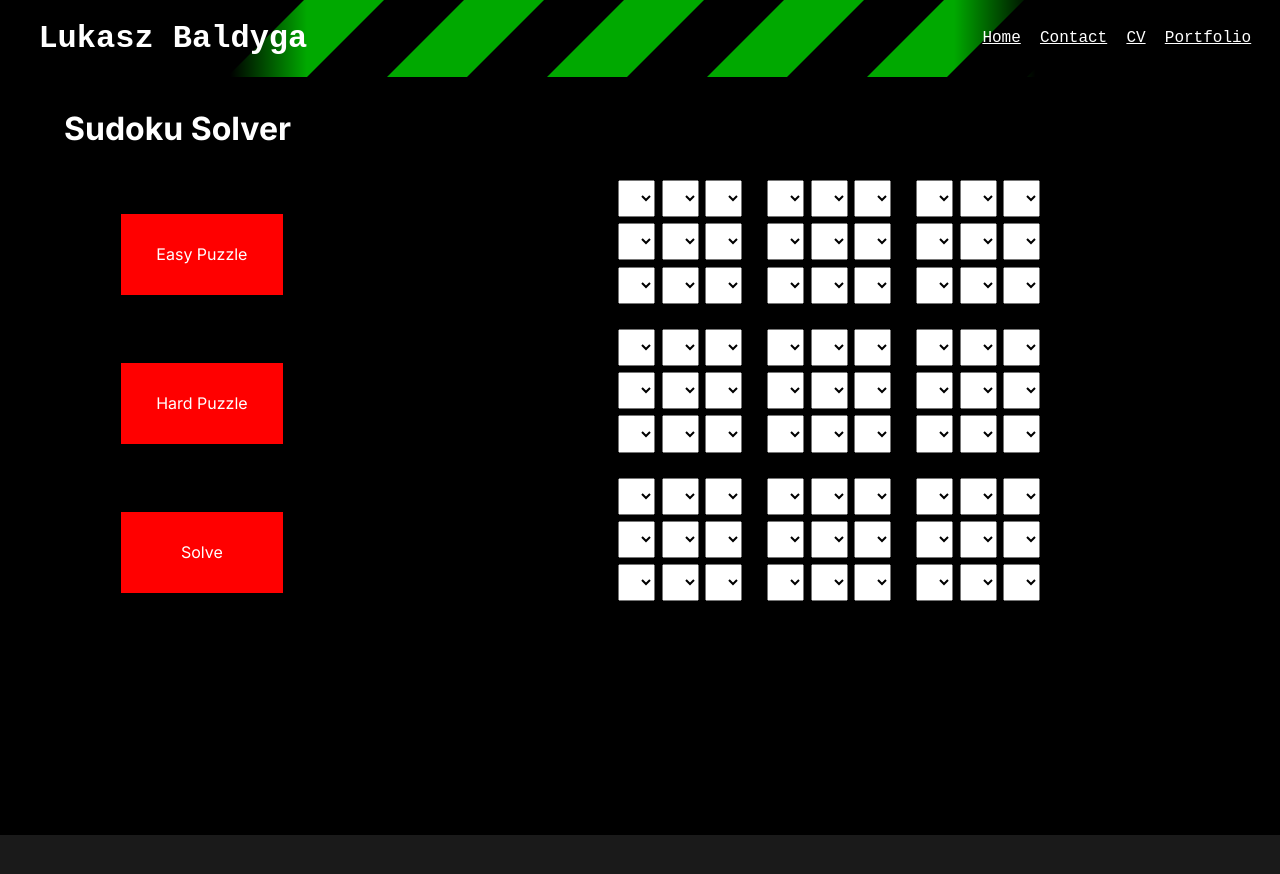
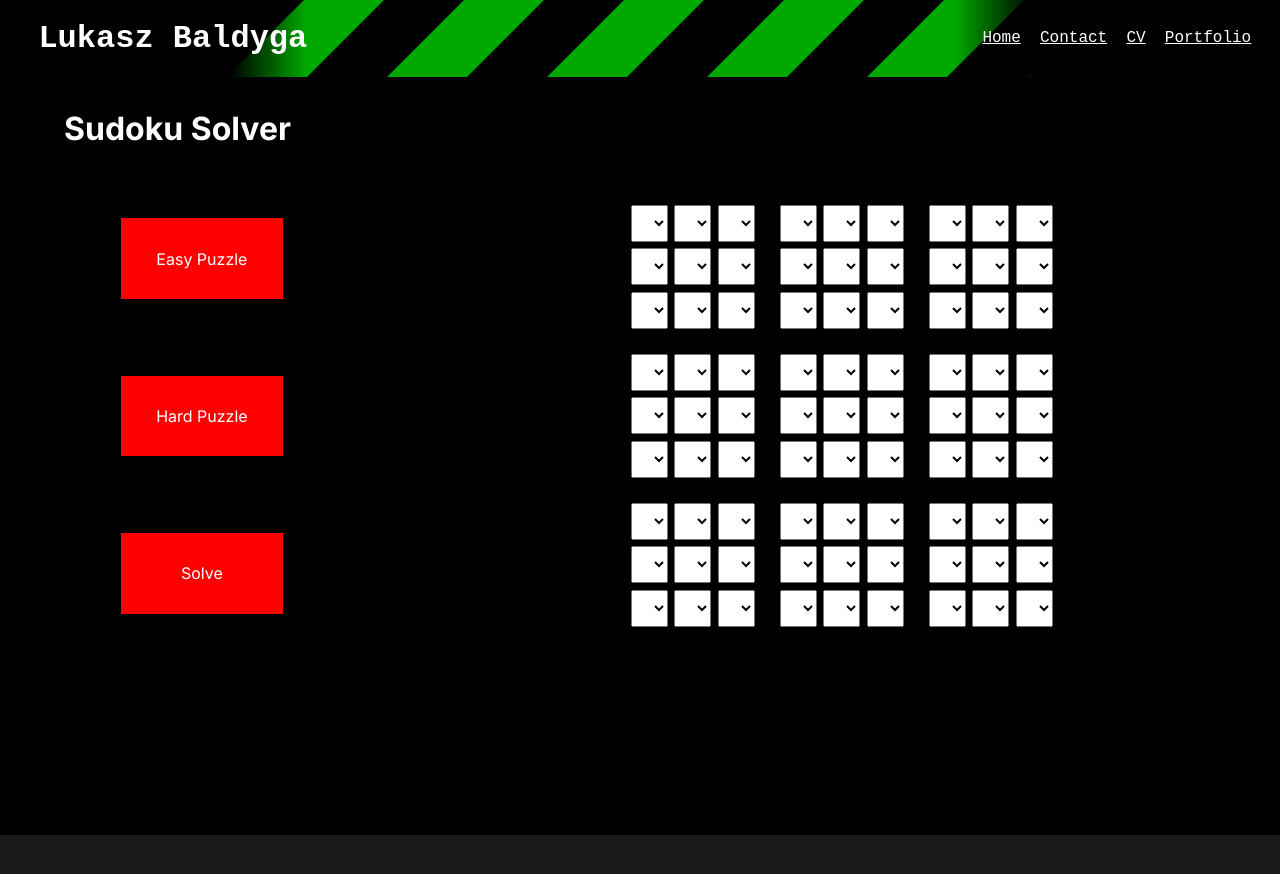
Before and after one commit to Rijndael1998/Website-Neo, a Next.js app: page /fun/sudoku in a window 1280 px wide. Shown: the top 874 px of the page. Built offline with nearby package versions, Linux system fonts and the light colour scheme.

Commit message:
Grid now has consistent size

```diff
--- a/src/components/algorithms/sudoku/grid.module.scss
+++ b/src/components/algorithms/sudoku/grid.module.scss
@@ -1,5 +1,7 @@
 .grid {
     --gridSize: 5ch;
+    --smallGap: calc(var(--gridSize) / 8);
+    --bigGap: calc(var(--gridSize) / 2);
 
     display: flex;
     flex-direction: row;
@@ -17,17 +19,25 @@
                 height: var(--gridSize);
             }
 
-            margin-bottom: calc(var(--gridSize) / 8);
+            margin-bottom: var(--smallGap);
 
             &:nth-child(3n) {
-                margin-bottom: calc(var(--gridSize) / 2);
+                margin-bottom: var(--bigGap);
+            }
+
+            &:nth-child(1) {
+                margin-top: var(--bigGap);
             }
         }
 
-        margin-right: calc(var(--gridSize) / 8);
+        margin-right: var(--smallGap);
 
         &:nth-child(3n) {
-            margin-right: calc(var(--gridSize) / 2);
+            margin-right: var(--bigGap);
+        }
+
+        &:nth-child(1) {
+            margin-left: var(--bigGap);
         }
     }
 }
```
